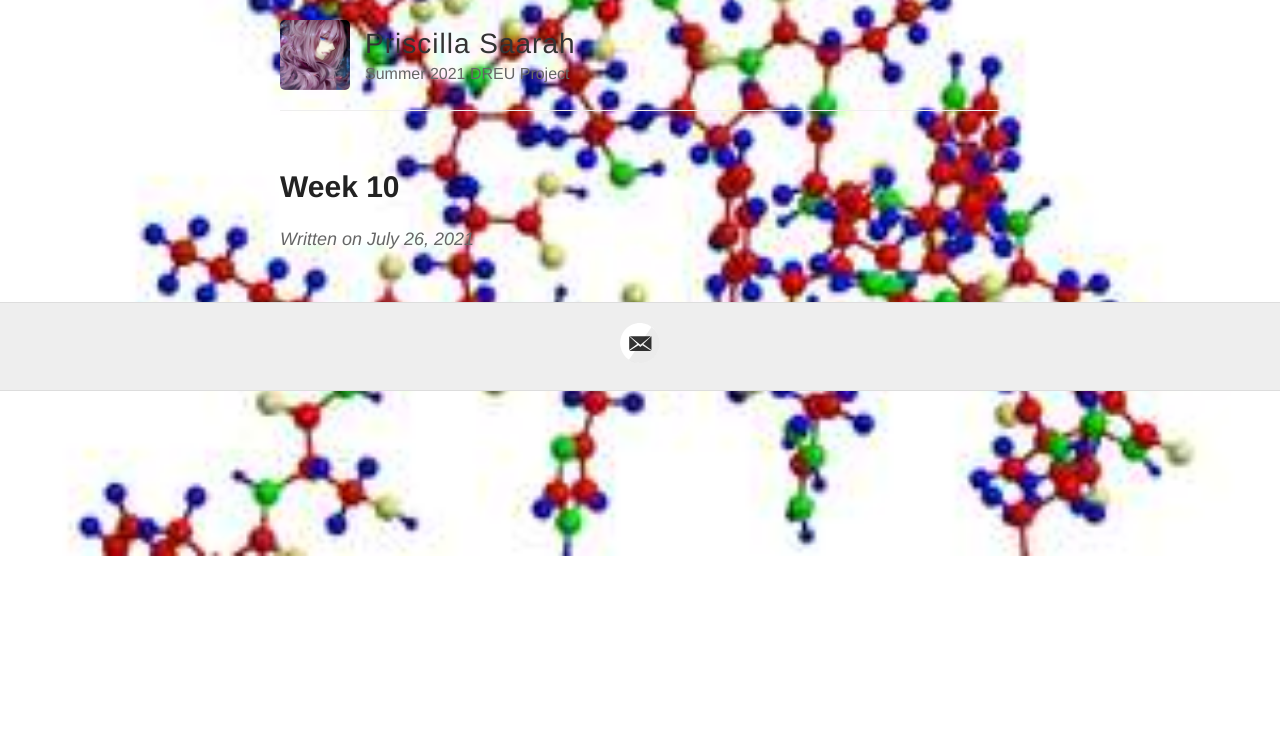
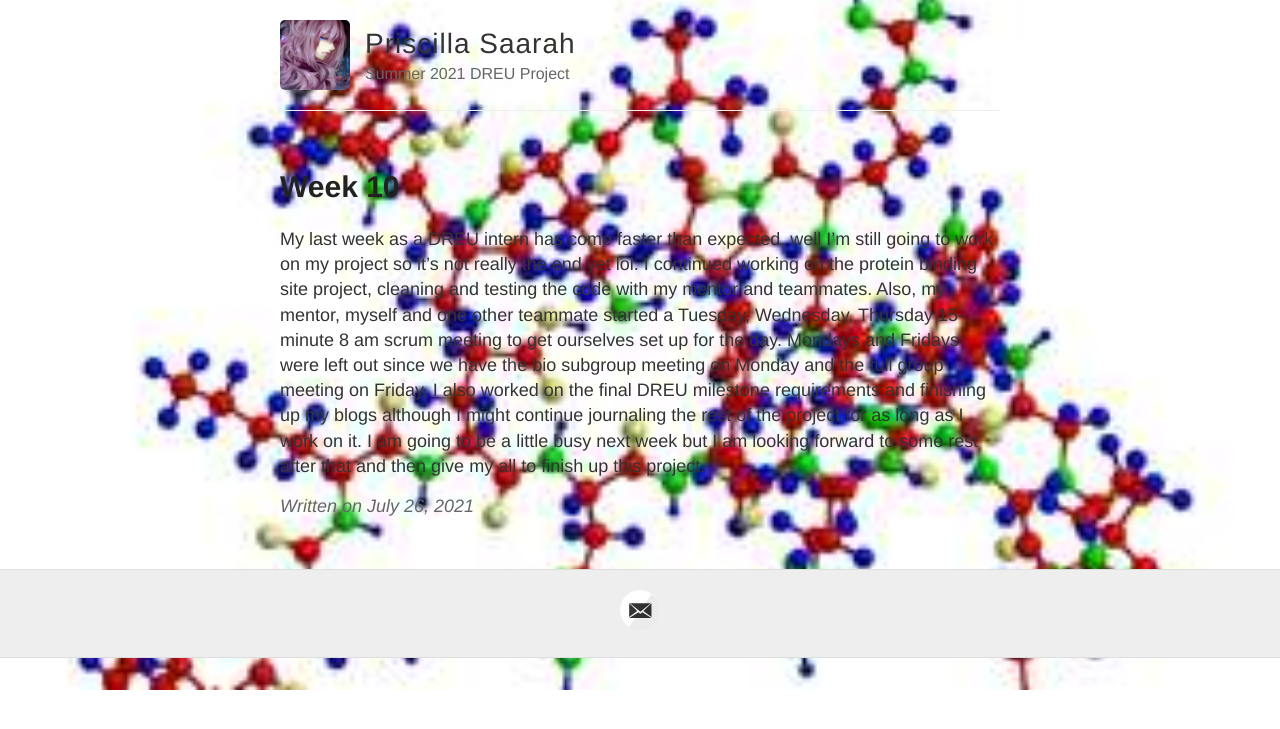
Before and after one commit to Ceella24/DREU21, a Jekyll site: the page built from _posts/2021-07-26-week10.md, in a window 1280 px wide. Shown: the top 729 px of the page. Built offline with Jekyll 4.4.1, drawn with Linux system fonts in a browser that asks for light colours.

Commit message:
Update 2021-07-26-week10.md

```diff
--- a/_posts/2021-07-26-week10.md
+++ b/_posts/2021-07-26-week10.md
@@ -2,3 +2,6 @@
 layout: post
 title: Week 10
 ---
+
+My last week as a DREU intern has come faster than expected, well I’m still going to work on my project so it’s not really the end yet lol. I continued working on the protein binding site project, cleaning and testing the code with my mentor and teammates. Also, my mentor, myself and one other teammate started a Tuesday, Wednesday, Thursday 15-minute 8 am scrum meeting to get ourselves set up for the day. Mondays and Fridays were left out since we have the bio subgroup meeting on Monday and the full group meeting on Friday.
+I also worked on the final DREU milestone requirements and finishing up my blogs although I might continue journaling the rest of the project for as long as I work on it. I am going to be a little busy next week but I am looking forward to some rest after that and then give my all to finish up this project.
```
